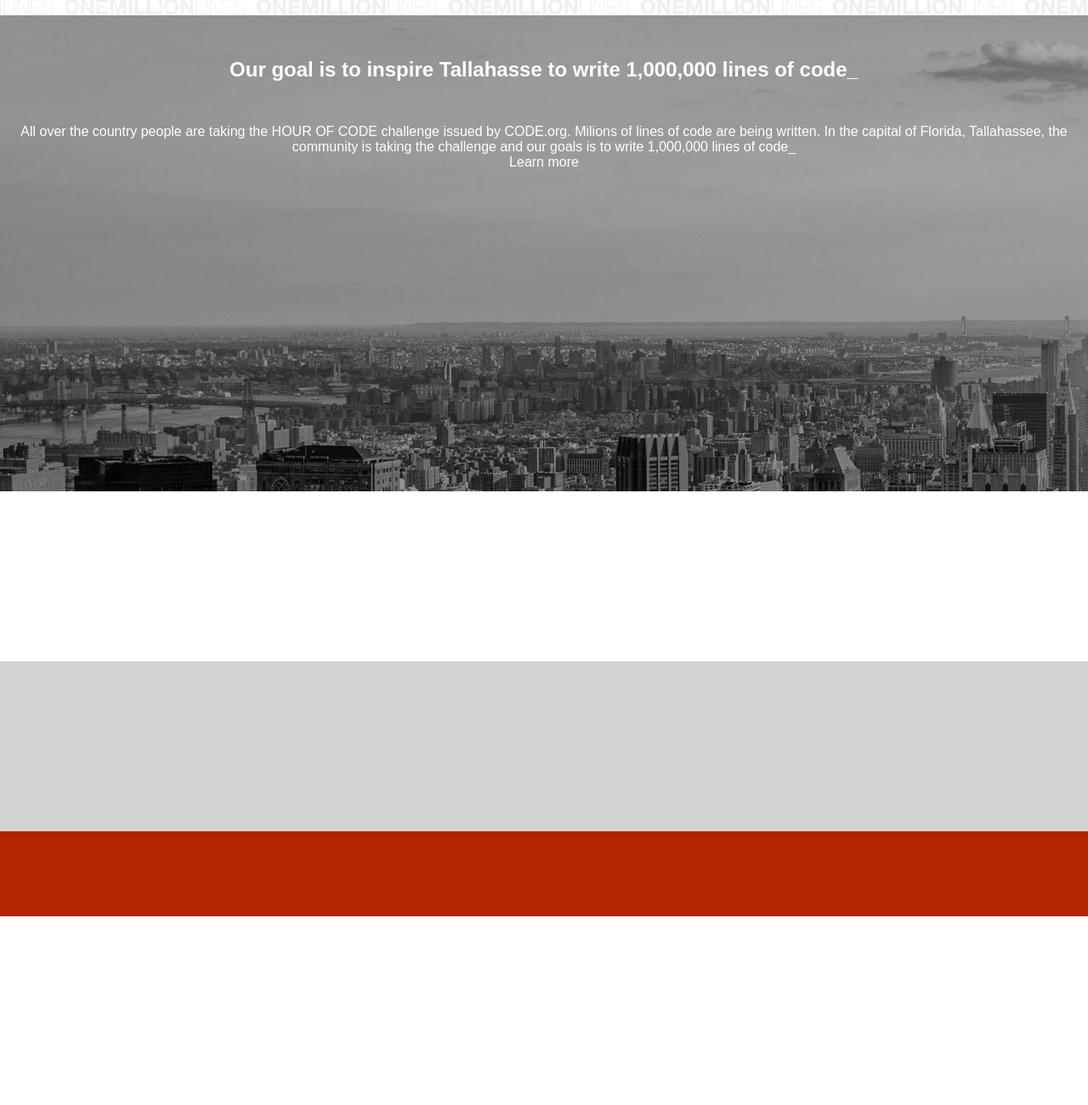
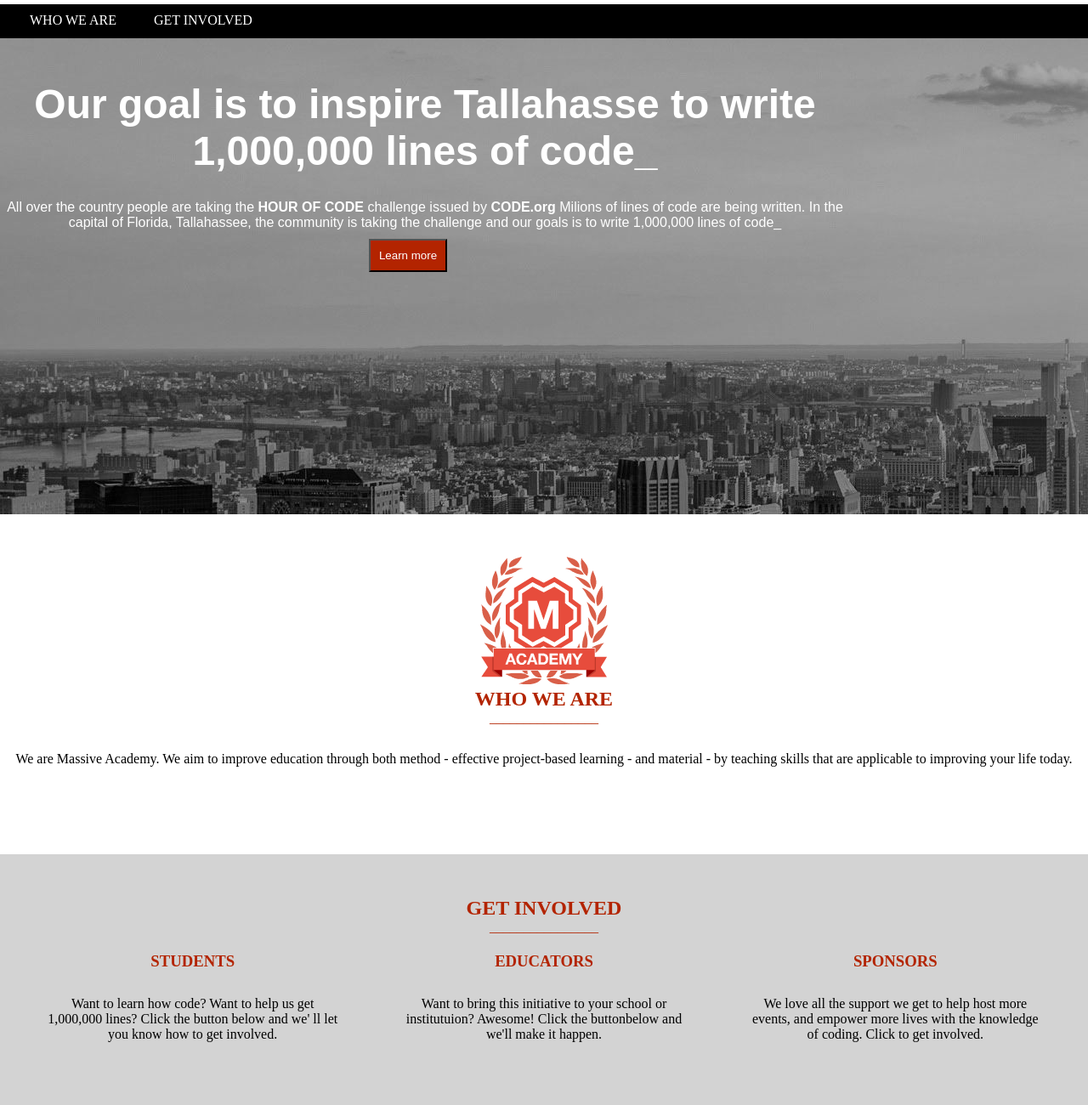
Before and after one commit to jbouhet79/One_Million_Lines, a plain HTML site: page index.html in a window 1280 px wide. Shown: the top 1300 px of the page at 85% size. Before the commit the page ends 1078 px from the top, so only its background shows below. Drawn offline with Linux system fonts and the light colour scheme.

Commit message:
stylisé les sections 1 et 2

```diff
--- a/index.html
+++ b/index.html
@@ -9,6 +9,7 @@
 <body>
     <header>
         <section class="banner">
+            <!-- <a class="logo" href="images/top-logo.png">logo</a> -->
             <nav >
                 <ul>
                     <li><a href="#who_we_are">WHO WE ARE</a></li>
@@ -18,18 +19,40 @@
         </section>
 
         <section class="top">
-            <h1>Our goal is to inspire Tallahasse to write 1,000,000 lines of code_</h1>
-            <p>All over the country people are taking the HOUR OF CODE challenge issued by CODE.org. Milions of lines of code are being written. In the capital of Florida, Tallahassee, the community is taking the challenge and our goals is to write 1,000,000 lines of code_</p>
-            <a href="#learn">Learn more</a>
+            <section class="text">
+                <h1>Our goal is to inspire Tallahasse to write 1,000,000 lines of code_</h1>
+                <p>All over the country people are taking the <b>HOUR OF CODE</b> challenge issued by <b>CODE.org</b> Milions of lines of code are being written. In the capital of Florida, Tallahassee, the community is taking the challenge and our goals is to write 1,000,000 lines of code_</p>
+                <button type="button">Learn more</button>
+                <a href="#learn"></a>
+            </section>
 
         </section>
     </header>
     <main>
         <section class="section1">
-
+            <img src="images/academy-brand-med.png" alt="">
+            <h2>WHO WE ARE</h2>
+            <p class="tiret">________________</p>
+            <p>We are Massive Academy. We aim to improve education through both method - effective project-based learning - and material - by teaching skills that are applicable to improving your life today.</p>
         </section>
-        <section class="section2">
-
+        <section id="gets" class="gets">
+            <h2>GET INVOLVED</h2>
+            <p class="tiret">________________</p>
+            <div class="get-container">
+                <div class="get">
+                    <h3>STUDENTS</h3>
+                    <p>Want to learn how code? Want to help us get 1,000,000 lines? Click the button below and we' ll let you know how to get involved.</p>
+                </div>
+                <div class="get">
+                    <h3>EDUCATORS</h3>
+                    <p>Want to bring this initiative to your school or institutuion? Awesome! Click the buttonbelow and we'll make it happen.</p>
+                </div>
+                <div class="get">
+                    <h3>SPONSORS</h3>
+                    <p>We love all the support we get to help host more events, and empower more lives with the knowledge of coding. Click to get involved.</p>
+                </div>
+            </div>
+            <p></p>
         </section>
     </main>
     <footer class="footer">
--- a/style.css
+++ b/style.css
@@ -4,17 +4,30 @@
     box-sizing: border-box;
 }
 
-.banner {
-    text-align: center;
-    background-color: black;
-    background: url(images/top-logo.png) center;
+header .banner {
+    /* padding: 0;
+    margin: 0; */
+    position: relative;
+    width: 100%;
+    height: 40px;
+    background-color:black;
+
 
 
 }
 
+.logo {
+    position: relative;
+    background: no-repeat;
+    height: 10px;
+    width: 20px;
+}
+
 nav {
     display: flex;
-    padding: 0 20px;
+    padding: 10px;
+    margin: 5px;
+    text-align: right;
 
 
 }
@@ -25,12 +38,14 @@ ul {
 
 li{
     display: inline;
+
 }
 
 a {
     color: white;
     text-decoration: none;
     padding: 0 20px;
+
 }
 
 
@@ -41,25 +56,83 @@ a {
     align-items: center;
     color: white;
     font-family: "fonts/glyphicons-halflings-regular.ttf", Arial;
+
+}
+
+.text {
+    text-align: center;
+    /* align-items: center; */
+    /* justify-content: center; */
+    /* display: flex; */
+    /* padding-left: 400px; */
+    width: 1000px;
 }
 
 h1 {
     text-align: center;
+    font-size: 3rem;
     padding-top: 50px;
-    padding-bottom: 50px;
 }
 
+p {
+    padding-top: 30px;
+    padding-bottom: 10px;
+}
 
+.tiret {
+    padding: 0;
+    color: #b32400;
+}
+button {
+    color: white;
+    background: #b32400;
+    padding: 10px;
+}
+
+h2 {
+    color: #b32400;
+}
+
+h3 {
+    color: #b32400;
+}
 
 .section1 {
-    height: 200px;
+    padding-top: 50px;
+    text-align: center;
+    height: 400px;
     background: white;
 }
 
-.section2 {
-    height: 200px;
+.gets {
+    height: 300px;
     background: rgb(211, 211, 211);
 }
+
+main > section.gets {
+    text-align: center;
+    padding: 50px 20px;
+}
+
+section.gets > .get-container {
+    display: flex;
+    flex-wrap: wrap;
+    justify-content: center;
+    gap: 20px;
+}
+
+section.gets .get-container .get {
+    flex-basis: calc(33.333% - 20px);
+    padding: 20px;
+    box-sizing: border-box;
+}
+
+/* @media (max-width: 900px) {
+    section.gets .get-container .get {
+        flex-basis: calc(50% - 20px);
+    }
+} */
+
 
 .footer {
     height: 100px;
```
